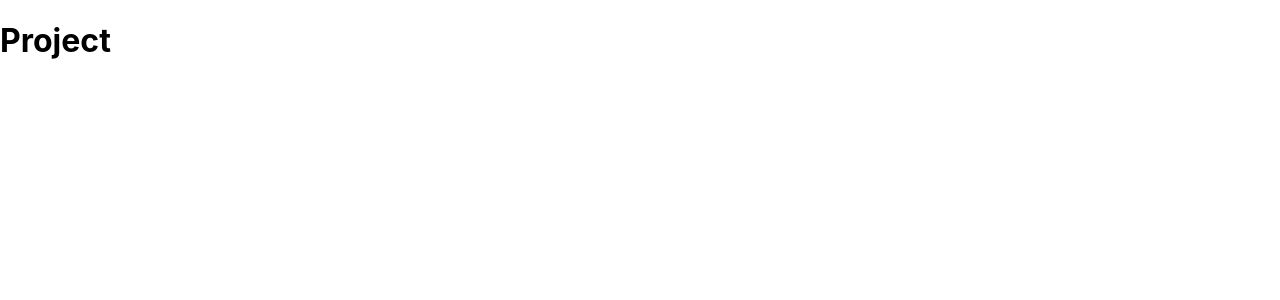
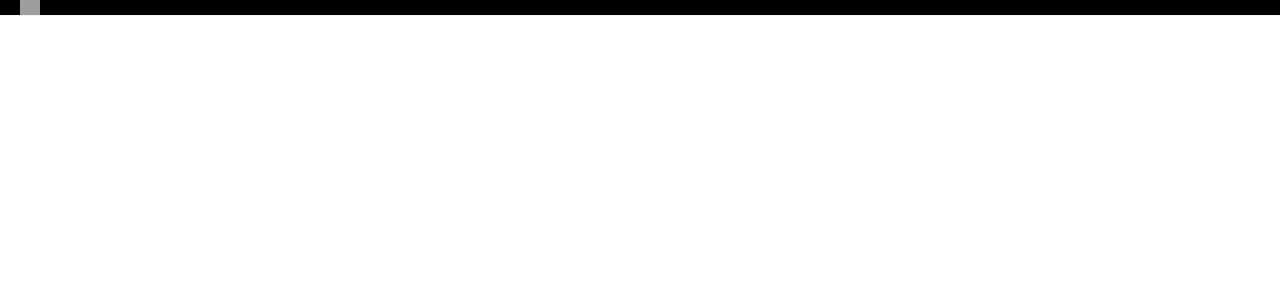
Before and after one commit to Daqueze21/Social_Network_Project_React, a React (Create React App) app in the folder my-app/: page / in a window 1280 px wide. Shown: the top 300 px of the page. Built offline with nearby package versions, Linux system fonts and the light colour scheme; grey boxes are pictures that could not be loaded.

Commit message:
feat: add Header component

```diff
--- a/my-app/src/App.js
+++ b/my-app/src/App.js
@@ -1,10 +1,14 @@
 import React from 'react';
 // import logo from './logo.svg';
 import './App.css';
+import Header from './components/Header/Header';
+
 
 function App(props) {
   return (
-    <h1>Project</h1>
+    <div className="app-wrapper">
+      <Header />
+    </div>
   );
 }
 
--- /dev/null
+++ b/my-app/src/components/Header/Header.jsx
@@ -0,0 +1,15 @@
+import React from 'react';
+import styles from './Header.module.css';
+
+function Header() {
+   return (
+      <header className={styles.header}>
+         <img
+            src="https://cdn4.iconfinder.com/data/icons/iconsimple-logotypes/512/whatsapp-512.png"
+            alt="logo"
+         />
+      </header>
+   );
+}
+
+export default Header;
--- /dev/null
+++ b/my-app/src/components/Header/Header.module.css
@@ -0,0 +1,14 @@
+.header {
+   grid-area: header;
+   background: #000;
+   display: flex;
+   justify-content: left;
+   align-items: center;
+   border-bottom: #F1F5F9 1px solid ;
+}
+
+.header img {
+   margin-left: 20px;
+   width: 20px;
+   background: aqua;
+}
```
